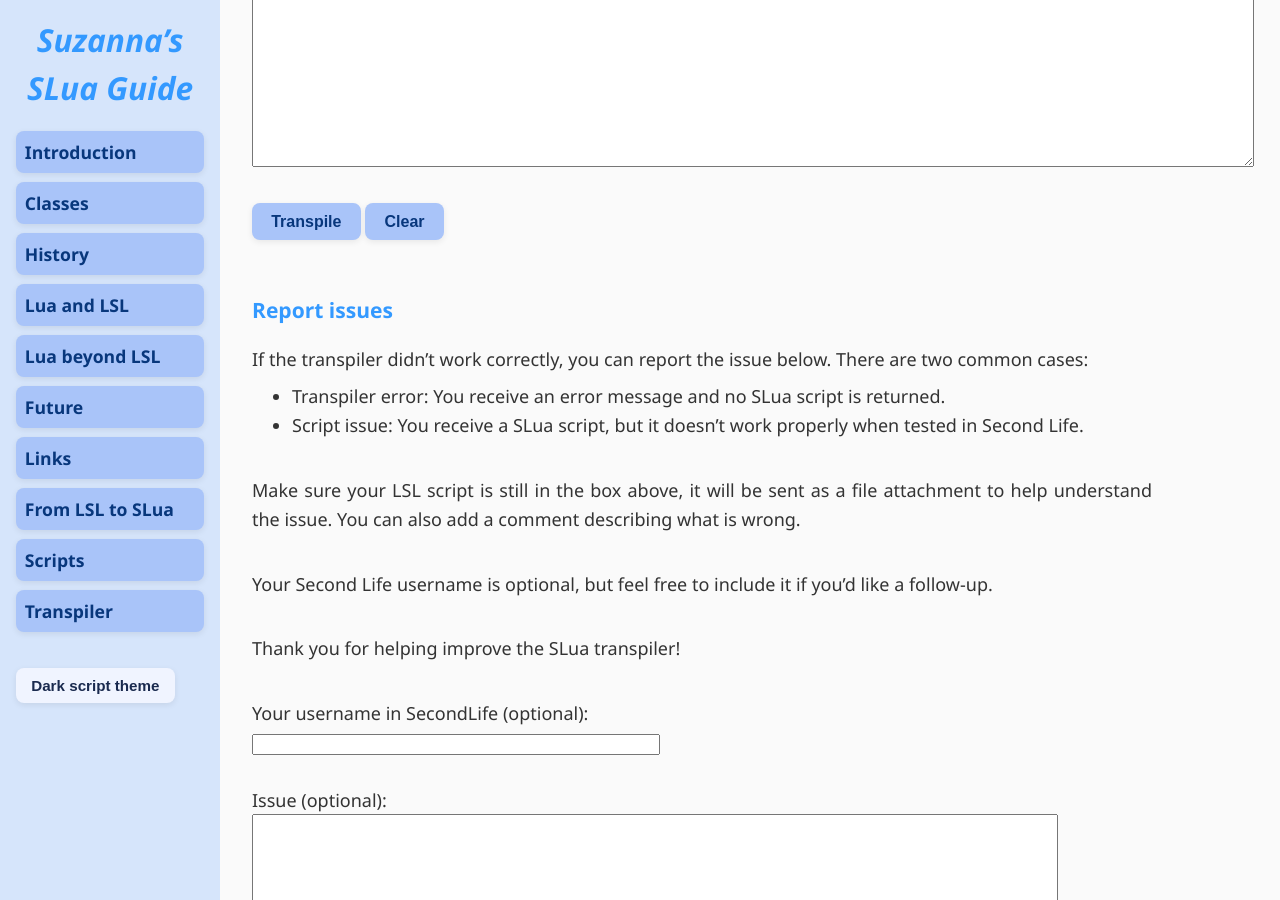
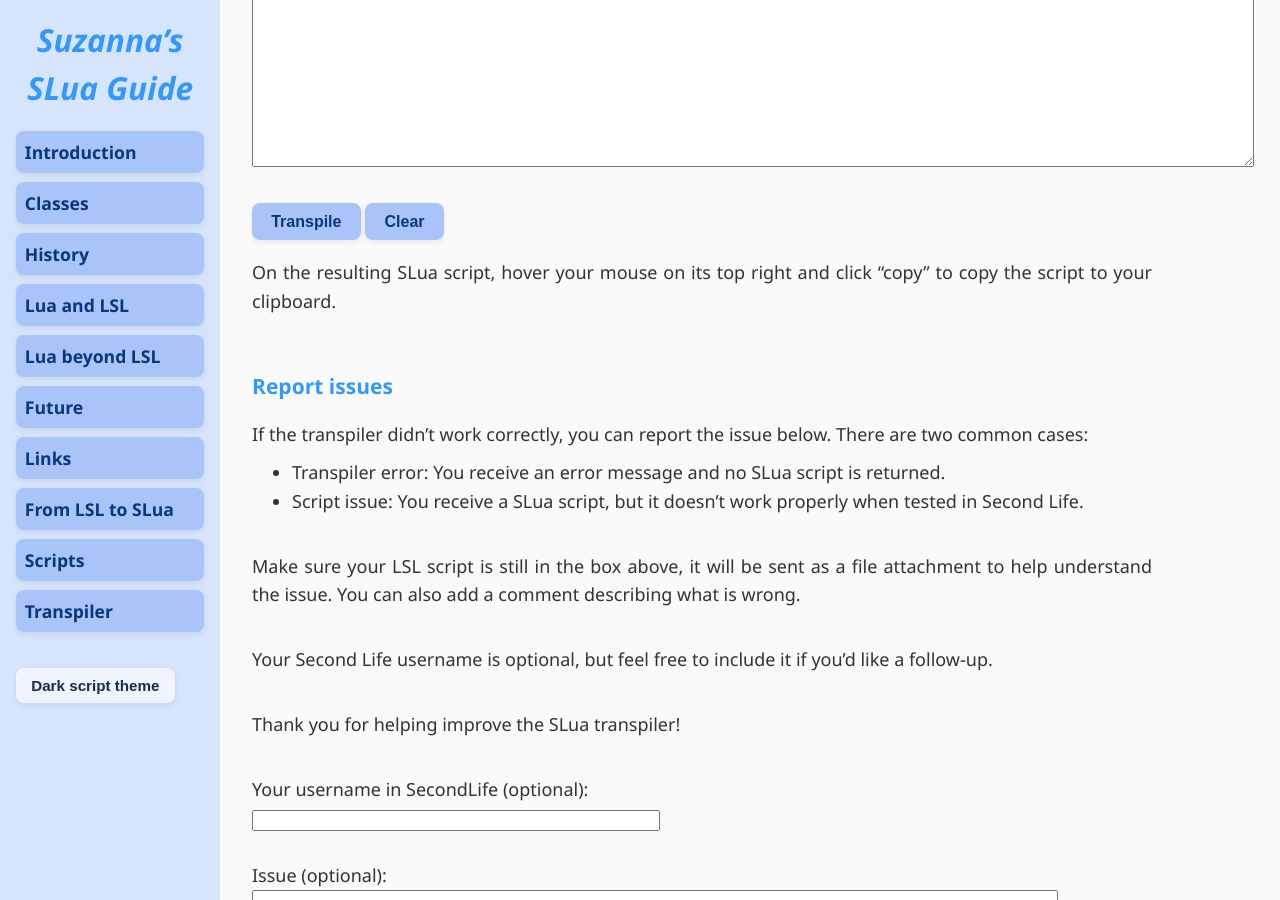
Before and after one commit to Suzanna-Linn/slua, a Jekyll site: the page built from docs/transpiler.md, in a window 1280 px wide and 900 px high, scrolled down 804 px. Built offline with Jekyll 4.4.1, drawn with Linux system fonts in a browser that asks for light colours; nearby versions of some CDN libraries; our own code applies the rules of GitHub Pages for plain Markdown files; comment, search, counter and statistics services are not loaded.

Commit message:
Update transpiler.md

```diff
--- a/docs/transpiler.md
+++ b/docs/transpiler.md
@@ -24,6 +24,8 @@ The scripts are processed internally and not stored or shared. I will only see t
   <button type="button" id="clear-button" class="button">Clear</button>
 </form>
 <div id="response" style="margin-top: 1em;"></div>
+
+On the resulting SLua script, hover your mouse on its top right and click "copy" to copy the script to your clipboard.
 
 ### Report issues
 
```
